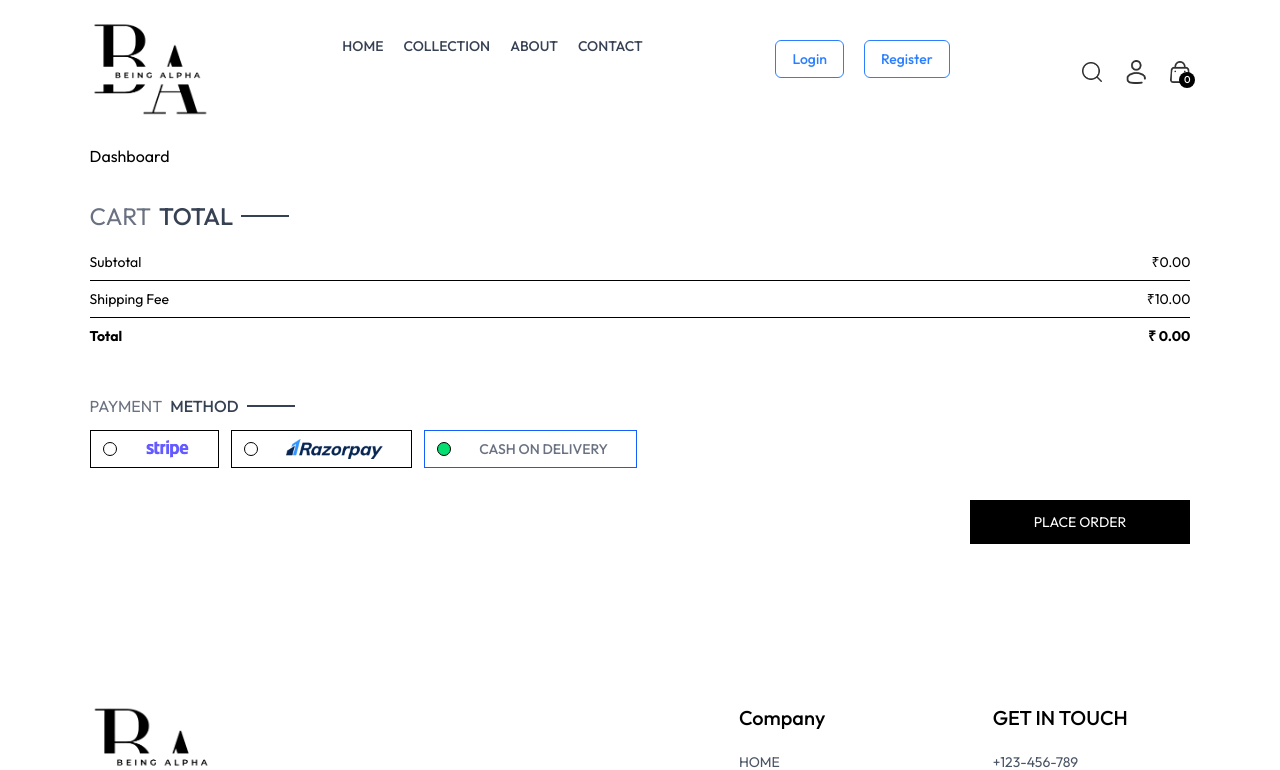
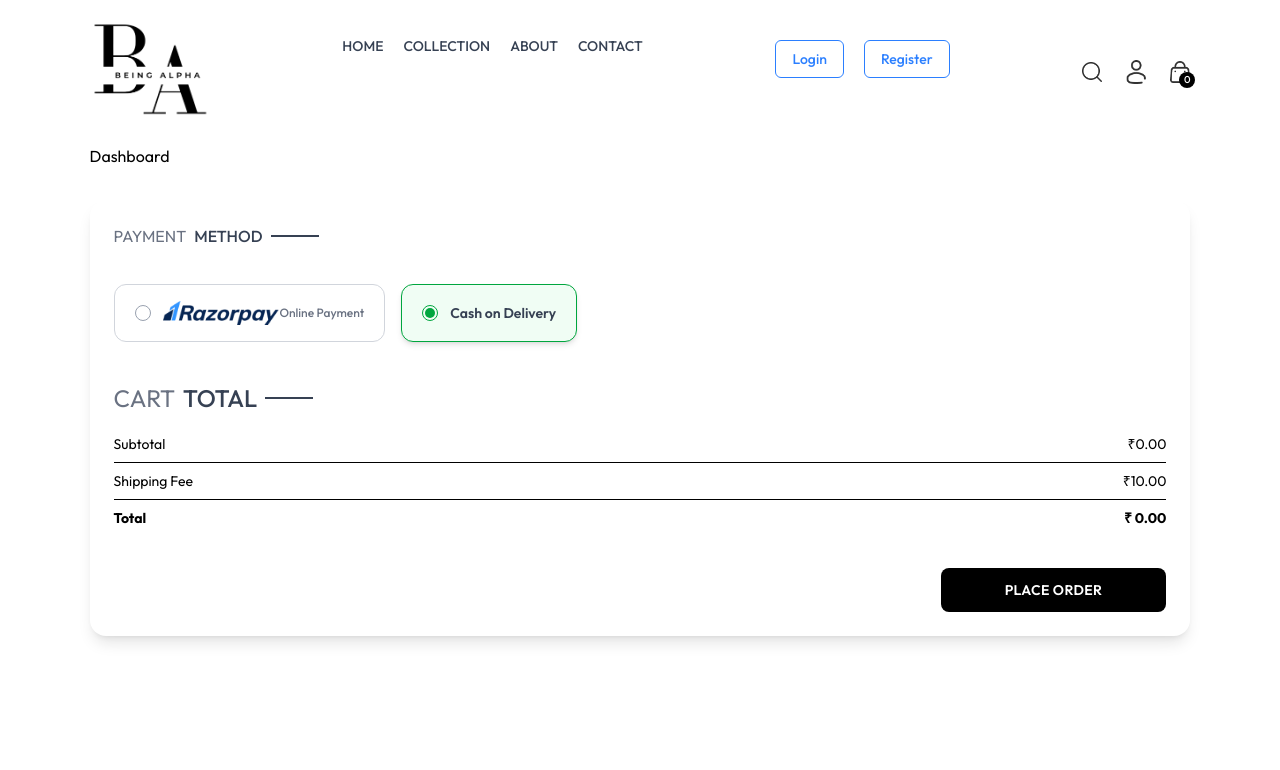
Before and after one commit to omkarjadhav2/Ecommerce_frontend, a React (Vite) app: page /payment in a window 1280 px wide. Shown: the top 770 px of the page. Built offline with nearby package versions, Linux system fonts and the light colour scheme; no server answers.

Commit message:
payment integration completed

```diff
--- a/src/context/ShopContext.jsx
+++ b/src/context/ShopContext.jsx
@@ -74,20 +74,20 @@ const ShopContextProvider = (props) => {
           "Content-Type": "application/json",
         },
       });
-      const length = response.data.length;
-      console.log(length);
-      setCartCount(length);
-      setCartData(response.data)
 
-      console.log(response.data);
+      // ✅ response.data is an object (cart), so take items
+      const items = response.data.items || [];
 
-      return response.data;
+      setCartCount(items.length);
+      setCartData(items);
+
+      console.log("get wala", items);
+
+      return items;
     } catch (error) {
       console.error(error.response?.data);
     }
   };
-
-
 
   const updateQuantity = async (itemId, size, quantity, authTokens) => {
     try {
@@ -116,9 +116,8 @@ const ShopContextProvider = (props) => {
     }
   };
 
-
   const getCartAmount = () => {
-  console.log("myarray",cartData);
+    console.log("myarray", cartData);
 
     if (!Array.isArray(cartData)) return 0;
 
@@ -130,8 +129,6 @@ const getCartAmount = () => {
     });
     return totalAmount;
   };
-
-
 
   const placeOrder = async (authTokens, addressId, paymentMethod) => {
     try {
@@ -159,7 +156,6 @@ const getCartAmount = () => {
     }
   };
 
-
   const removeFromCart = async (itemId, size, authTokens) => {
     try {
       const response = await axios.delete(`${baseURL}/api/cart/`, {
@@ -184,6 +180,32 @@ const getCartAmount = () => {
     }
   };
 
+  const getOrderItems = async (authTokens) => {
+    try {
+      const response = await axios.get(`${baseURL}/api/orders/`, {
+        headers: {
+          Authorization: `Bearer ${authTokens.access}`,
+          "Content-Type": "application/json",
+        },
+      });
+
+      // response.data is an array of orders
+      const orders = response.data;
+
+      // flatten all items from all orders
+      const items = orders.flatMap((order) => order.items);
+
+      setOrders(orders);
+
+      console.log("all orders", orders);
+      console.log("all items", items);
+
+      return items;
+    } catch (error) {
+      console.error(error.response?.data);
+    }
+  };
+
   const value = {
     products,
     currency,
@@ -203,6 +225,7 @@ const getCartAmount = () => {
     cartCount,
     removeFromCart,
     cartData,
+    getOrderItems,
   };
 
   return (
--- a/src/pages/Cart.jsx
+++ b/src/pages/Cart.jsx
@@ -36,16 +36,10 @@ const Cart = () => {
   //   setCartData(tempData);
   // }, [cartItems]);
 
-  // useEffect(() => {
-  //   const fetchCart = async () => {
-  //     const response = await getCartItems(authTokens);
-  //     if (response) {
-  //       setCartData(response);
-  //       console.log("mydata", response);
-  //     }
-  //   };
-  //   fetchCart();
-  // }, [authTokens]);
+  useEffect(() => {
+   console.log("here",cartData);
+
+  }, []);
 
   return (
     <div className="border-t pt-14">
--- a/src/pages/payment.jsx
+++ b/src/pages/payment.jsx
@@ -1,47 +1,194 @@
-import React ,{useState , useContext}from 'react'
-import CartTotal from '../components/CartTotal';
+// src/pages/Payment.jsx
+import React, { useContext, useState } from "react";
 import Title from "../components/Title";
 import { assets } from "../assets/assets";
 import { ShopContext } from "../context/ShopContext";
+import { AuthContext } from "../context/AuthContext";
+import axios from "axios";
+import CartTotal from "../components/CartTotal";
 
 
+const loadRazorpayScript = () =>
+  new Promise((resolve) => {
+    const existing = document.getElementById("razorpay-js");
+    if (existing) return resolve(true);
+    const script = document.createElement("script");
+    script.id = "razorpay-js";
+    script.src = "https://checkout.razorpay.com/v1/checkout.js";
+    script.onload = () => resolve(true);
+    script.onerror = () => resolve(false);
+    document.body.appendChild(script);
+  });
 
 const Payment = () => {
-    const [method, setMethod] = useState("cod");
-    const { placeOrder } = useContext(ShopContext);
+  const [method, setMethod] = useState("cod");
+  const { cartData  } = useContext(ShopContext); // not required for payment but available
+  const { authTokens, selectedAddress } = useContext(AuthContext);
+  const baseURL = "http://127.0.0.1:8000";
+
+  const handlePlaceOrder = async () => {
+    if (!selectedAddress) {
+      alert("Please select an address first.");
+      return;
+    }
+
+    if (method === "cod") {
+      // Call your backend order endpoint for cash-on-delivery (if you have one)
+      // or reuse placeOrder in ShopContext. For now you already have placeOrder in context.
+      alert("Cash on delivery is currently unavailable at your address");
+      return;
+    }
+
+    if (method === "razorpay") {
+      // 1) ask backend to create a Razorpay order
+      try {
+        const createResp = await axios.post(
+          `${baseURL}/api/create-razorpay-order/`,
+          { address_id: selectedAddress.id },
+          {
+            headers: {
+              Authorization: `Bearer ${authTokens.access}`,
+              "Content-Type": "application/json",
+            },
+          }
+        );
+
+        const { razorpay_order_id, amount, key } = createResp.data;
+
+        // 2) load razorpay JS
+        const ok = await loadRazorpayScript();
+        if (!ok) {
+          alert("Failed to load Razorpay SDK. Check network.");
+          return;
+        }
+
+        // 3) configure options
+        const options = {
+          key, // razorpay key id
+          amount: amount, // in paise
+          currency: "INR",
+          name: "Your Shop Name",
+          description: "Purchase from shop",
+          order_id: razorpay_order_id,
+          handler: async function (response) {
+            // response has razorpay_payment_id, razorpay_order_id, razorpay_signature
+            try {
+              const verifyResp = await axios.post(
+                `${baseURL}/api/verify-razorpay/`,
+                {
+                  razorpay_payment_id: response.razorpay_payment_id,
+                  razorpay_order_id: response.razorpay_order_id,
+                  razorpay_signature: response.razorpay_signature,
+                  address_id: selectedAddress.id,
+                },
+                {
+                  headers: {
+                    Authorization: `Bearer ${authTokens.access}`,
+                    "Content-Type": "application/json",
+                  },
+                }
+              );
+
+              // success
+              alert("Payment successful! Order placed.");
+              // navigate to orders page or reload cart
+
+              window.location.href = "/orders";
+            } catch (err) {
+              console.error(err.response?.data || err);
+              alert("Payment verification failed on server.");
+            }
+          },
+          prefill: {
+            name: (authTokens && authTokens.user && authTokens.user.username) || "",
+            email: (authTokens && authTokens.user && authTokens.user.email) || "",
+          },
+          theme: { color: "#000000" },
+        };
+
+        const rzp = new window.Razorpay(options);
+        rzp.open();
+      } catch (err) {
+        console.error(err.response?.data || err);
+        alert("Failed to start payment. Try again.");
+      }
+    }
+  };
 
   return (
-    <div className="mt-8">
-        <div className="mt-8 min-w-80">
-          <CartTotal></CartTotal>
+  <div className="mt-8">
+    <div className="bg-white shadow-lg rounded-2xl p-6 min-w-80">
+      {/* Section Title */}
+      <Title text1="PAYMENT" text2="METHOD" />
 
+      {/* Payment Options */}
+      <div className="flex gap-4 flex-col lg:flex-row mt-6">
+        {/* Razorpay Option */}
+        <div
+          onClick={() => setMethod("razorpay")}
+          className={`flex items-center justify-between border rounded-xl px-5 py-4 cursor-pointer transition-all duration-200 ${
+            method === "razorpay"
+              ? "border-blue-600 shadow-md bg-blue-50"
+              : "border-gray-300 hover:border-blue-400"
+          }`}
+        >
+          <div className="flex items-center gap-3">
+            <span
+              className={`w-4 h-4 rounded-full border flex items-center justify-center ${
+                method === "razorpay" ? "border-blue-600" : "border-gray-400"
+              }`}
+            >
+              {method === "razorpay" && (
+                <span className="w-2.5 h-2.5 bg-blue-600 rounded-full"></span>
+              )}
+            </span>
+            <img className="h-6" src={assets.razorpay_logo} alt="razorpay" />
+          </div>
+          <span className="text-xs font-medium text-gray-500">Online Payment</span>
         </div>
-        <div className="mt-12">
-          <Title text1={'PAYMENT'} text2={"METHOD"}></Title>
-          <div className="flex gap-3 flex-col lg:flex-row">
-            <div  onClick={()=>setMethod('stripe')} className={`flex items-center gap-3 border p-2 px-3 cursor-pointer  ${method === 'stripe' ? 'border-blue-600' : ''} `}>
-                <p className={`min-w-3.5 h-3.5 border rounded-full ${method === 'stripe' ? 'bg-green-400 ' : ''}`}></p>
-                <img className="h-5 mx-4" src={assets.stripe_logo} alt="" />
-            </div>
-            <div onClick={()=>setMethod('razorpay')} className={`flex items-center gap-3 border p-2 px-3 cursor-pointer  ${method === 'razorpay' ? 'border-blue-600' : ''} `}>
-                <p className={`min-w-3.5 h-3.5 border rounded-full ${method === 'razorpay' ? 'bg-green-400 ' : ''}`}></p>
-                <img className="h-5 mx-4" src={assets.razorpay_logo} alt="" />
-            </div>
-            <div onClick={()=>setMethod('cod')} className={`flex items-center gap-3 border p-2 px-3 cursor-pointer  ${method === 'cod' ? 'border-blue-600' : ''} `}>
-                <p className={`min-w-3.5 h-3.5 border rounded-full ${method === 'cod' ? 'bg-green-400 ' : ''}`}></p>
-                <p className="text-gray-500 text-sm font-medium mx-4">CASH ON DELIVERY</p>
 
-            </div>
-
-          </div>
-          <div className="w-full text-end mt-8">
-            <button onClick={()=> placeOrder()} className="bg-black text-white px-16 py-3 text-sm">PLACE ORDER</button>
-
+        {/* Cash on Delivery Option */}
+        <div
+          onClick={() => setMethod("cod")}
+          className={`flex items-center justify-between border rounded-xl px-5 py-4 cursor-pointer transition-all duration-200 ${
+            method === "cod"
+              ? "border-green-600 shadow-md bg-green-50"
+              : "border-gray-300 hover:border-green-400"
+          }`}
+        >
+          <div className="flex items-center gap-3">
+            <span
+              className={`w-4 h-4 rounded-full border flex items-center justify-center ${
+                method === "cod" ? "border-green-600" : "border-gray-400"
+              }`}
+            >
+              {method === "cod" && (
+                <span className="w-2.5 h-2.5 bg-green-600 rounded-full"></span>
+              )}
+            </span>
+            <p className="text-gray-700 text-sm font-semibold">Cash on Delivery</p>
           </div>
         </div>
+      </div>
 
+      {/* Cart Total */}
+      <div className="mt-10">
+        <CartTotal />
       </div>
-  )
-}
 
-export default Payment
+      {/* Place Order Button */}
+      <div className="w-full text-end mt-10">
+        <button
+          onClick={handlePlaceOrder}
+          className="bg-black text-white px-16 py-3 rounded-lg text-sm font-semibold tracking-wide hover:bg-gray-800 transition"
+        >
+          PLACE ORDER
+        </button>
+      </div>
+    </div>
+  </div>
+);
+
+};
+
+export default Payment;
--- a/src/pages/testcart.jsx
+++ b/src/pages/testcart.jsx
@@ -4,11 +4,11 @@ import {AuthContext } from "../context/AuthContext";
 
 const Testcart = () => {
 
-      const { getCartItems } = useContext(ShopContext);
+      const { getOrderItems } = useContext(ShopContext);
       const { authTokens } = useContext(AuthContext);
 
  useEffect(()=>{
-    getCartItems(authTokens)
+    getOrderItems(authTokens)
  },[])
   return (
     <div>
```
Also changed, not shown: src/pages/Orders.jsx (+36 -15 lines). Lines whose indentation alone changed are shown as unchanged.
